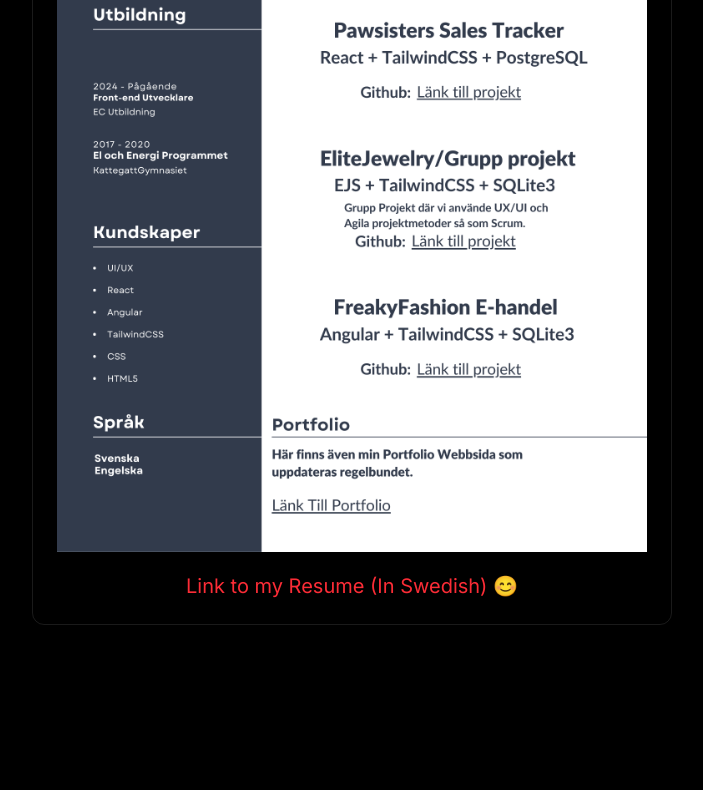
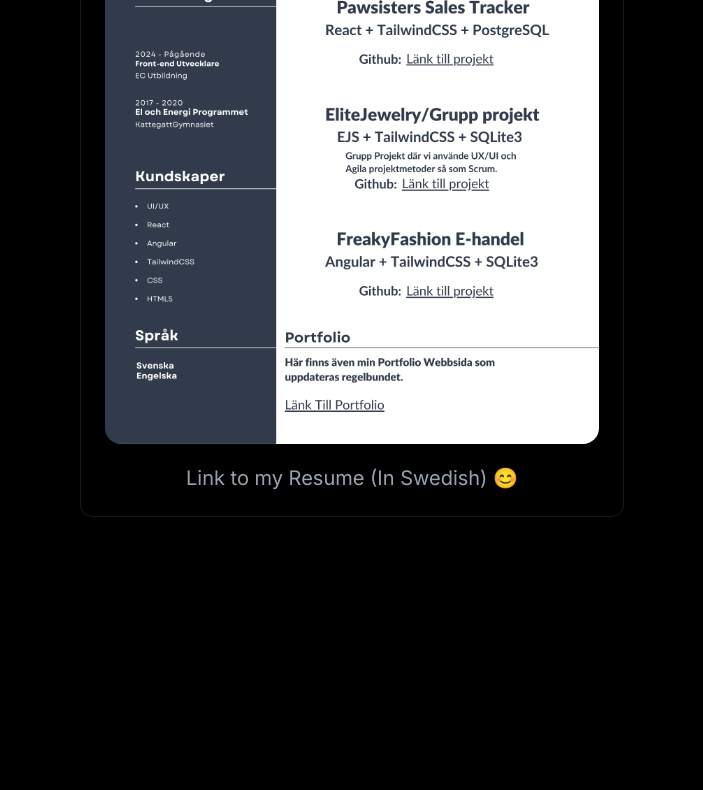
Before and after one commit to Kevin-a01/MyPortfolio, a React (Vite) app: page / in a window 1280 px wide. Shown: the part 2952-3742 px from the top of the page, without its empty margins (288-991 px from the left). Built offline with nearby package versions, Linux system fonts and the light colour scheme.

Commit message:
fix picture of resume on portfolio

```diff
--- a/src/components/sections/Resume.jsx
+++ b/src/components/sections/Resume.jsx
@@ -1,6 +1,9 @@
+import { useState } from "react";
 import RevealOnScroll from "../RevealOnScroll";
 
 export function Resume({menuOpen}){
+
+  const [isZoomed, setIsZoomed] = useState(false);
 
   const language = navigator.language.startsWith('sv') ? 'sv' : 'en'
 
@@ -27,12 +30,12 @@ export function Resume({menuOpen}){
     <section id="resume" className={`flex items-center justify-center py-20 transition-all duration-500 ${menuOpen ? "opacity-10" : "opacity-100"}`}   >
       <RevealOnScroll>
 
-      <div className="mx-auto px-4 w-full md:w-2xl">
-        <div className="p-6 rounded-xl border border-white/10 hover:-translate-y-1 hover:border-red-500/30 hover:shadow-[0_2px_8px_rgba(59,130,246,0.2)] transition">
+      <div className="mx-auto px-4 w-full md:w-xl">
+        <div className={`p-6 rounded-xl border border-white/10 hover:-translate-y-1 hover:border-red-500/30 hover:shadow-[0_2px_8px_rgba(59,130,246,0.2)] transition`}>
           <h1 className="text-2xl text-center md:text-3xl">{t.resumeTitle}</h1>
           <h2 className="text-lg mb-4 md:text-xl text-center mt-5 text-gray-400">{t.resumeDescription}</h2>
-          <img src="/MyPortfolio/CV.png" alt="" className="w-full h-1/2 mx-auto" />
-          <a href="https://drive.google.com/file/d/1VDN2OQOmUg0tNqIetnB6imZUo8pxzT8J/view" target="blank" className="flex justify-center mt-5 text-xl hover:text-red-400 text-red-500">{t.resumeLink}</a>
+          <img onClick={() => setIsZoomed(!isZoomed)} src="/MyPortfolio/CV.png" alt="" className={`w-full h-1/2 mx-auto transition-transform duration-300 rounded-2xl ${isZoomed ? "scale-120 md:scale-135 " : "scale-100"}`} />
+          <a href="https://drive.google.com/file/d/1VDN2OQOmUg0tNqIetnB6imZUo8pxzT8J/view" target="blank" className="flex justify-center mt-5 text-xl hover:text-red-400 text-gray-400">{t.resumeLink}</a>
 
         </div>
 
```
